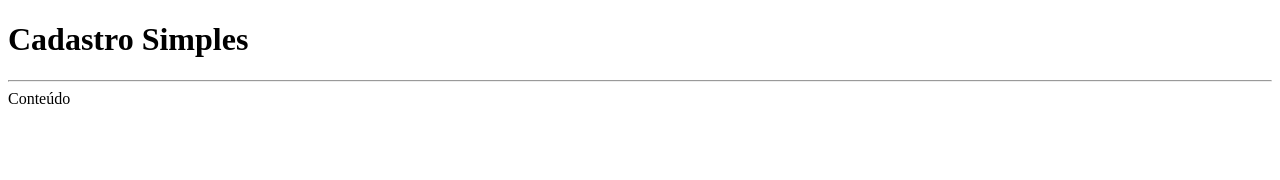
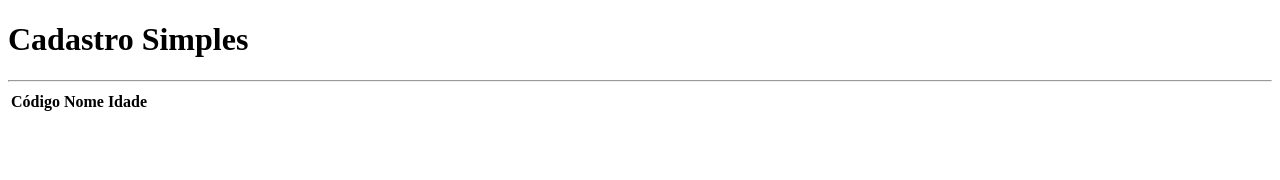
Before and after one commit to GSappio/Next-crud-project-gsappio, a Next.js app: page / in a window 1280 px wide. Shown: the top 180 px of the page. Built offline with nearby package versions, Linux system fonts and the light colour scheme.

Commit message:
Component table #01

```diff
--- /dev/null
+++ b/src/components/Tabela.tsx
@@ -0,0 +1,43 @@
+import { Key } from "react";
+import Cliente from "../core/Cliente";
+
+interface TabelaProps {
+    clientes: Cliente[]
+}
+
+export default function Tabela(props: any) {
+
+    function renderizarCabecalho() {
+        return (
+            <tr>
+                <th>Código</th>
+                <th>Nome</th>
+                <th>Idade</th>
+            </tr>
+        )
+
+    }
+
+    function renderizarDados(){
+        return props.clientes?.map((cliente, id) => {
+            return (
+                <tr key={cliente.id}>
+                    <td>{cliente.id}</td>
+                    <td>{cliente.nome}</td>
+                    <td>{cliente.idade}</td>
+                </tr>
+            )
+        })
+    }
+
+    return (
+        <table>
+            <thead>
+            {renderizarCabecalho()}
+            </thead>
+            <tbody>
+                {renderizarDados}
+            </tbody>
+        </table>
+    )
+}
--- a/src/core/Cliente.ts
+++ b/src/core/Cliente.ts
@@ -1,28 +1,28 @@
 export default class Cliente {
-    #id: string
-    #nome: string
-    #idade: number
+    _id: string
+    _nome: string
+    _idade: number
 
     constructor(nome: string, idade: number, id: string) {
 
-        this.#nome = nome
-        this.#idade = idade
-        this.#id = id
+        this._nome = nome
+        this._idade = idade
+        this._id = id
     }
 
     static vazio() {
-        return new Cliente('', 0)
+        return new Cliente('', 0, 0)
     }
 
     get id() {
-        return this.#id
+        return this._id
     }
 
     get nome() {
-        return this.#nome
+        return this._nome
     }
 
     get idade() {
-        return this.#idade
+        return this._idade
     }
 }
--- a/src/pages/index.tsx
+++ b/src/pages/index.tsx
@@ -1,6 +1,16 @@
-import Layout from "../components/Layout"
+import Layout from "../components/Layout";
+import Tabela from "../components/Tabela";
+import Cliente from "../core/Cliente"
 
 export default function Home() {
+
+  const cliente = [
+    new Cliente('Ana', 34, '1'),
+    new Cliente('Bia', 45, '2'),
+    new Cliente('Carlos', 23, '3'),
+    new Cliente('Pedro', 54, '4'),
+  ]
+
   return (
     <div className={`
     flex justify-center items-center h-screen
@@ -9,7 +19,7 @@ export default function Home() {
     `}>
 
       <Layout titulo="Cadastro Simples">
-        <span>Conteúdo</span>
+        <Tabela clientes={cliente}></Tabela>
       </Layout>
 
     </div>
```
